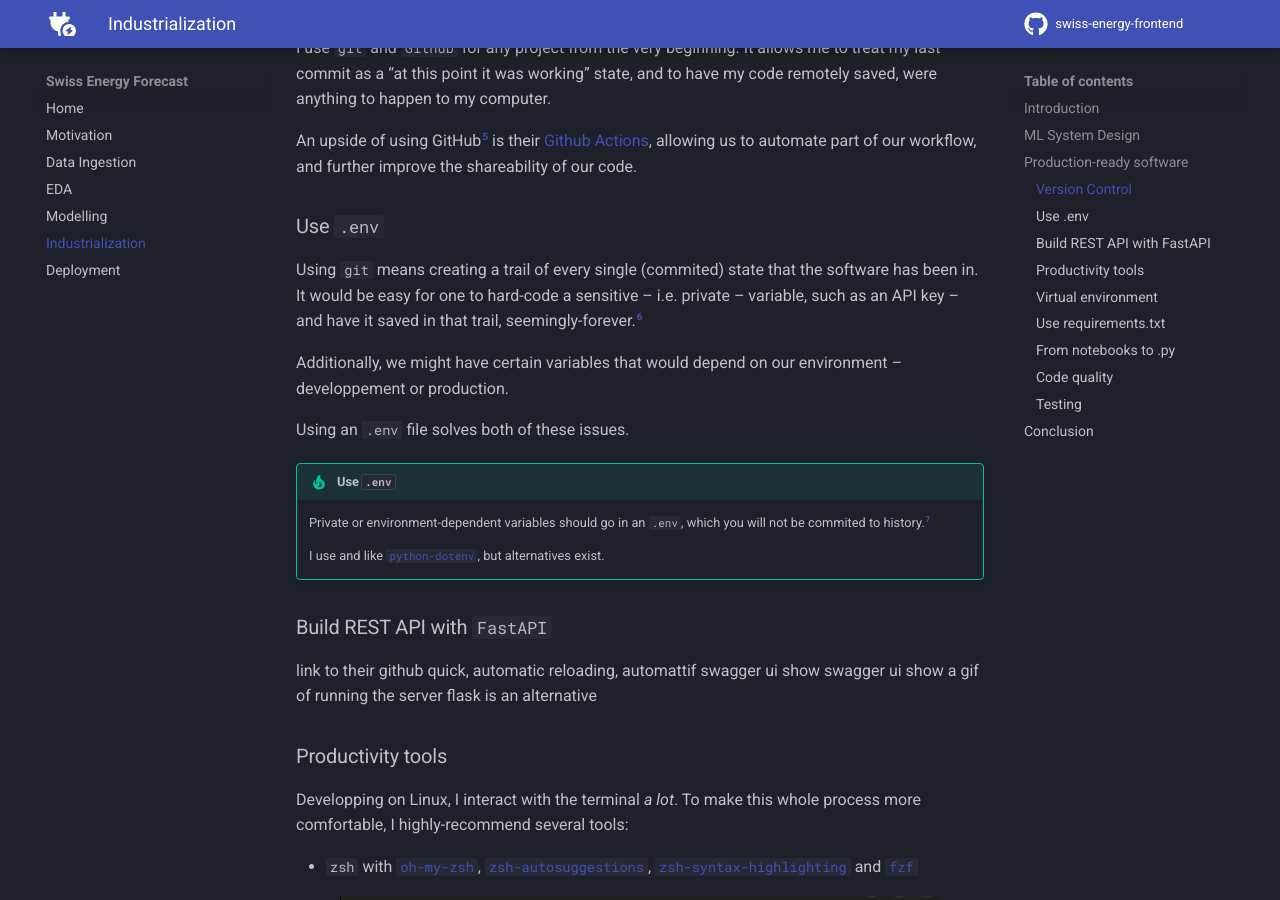
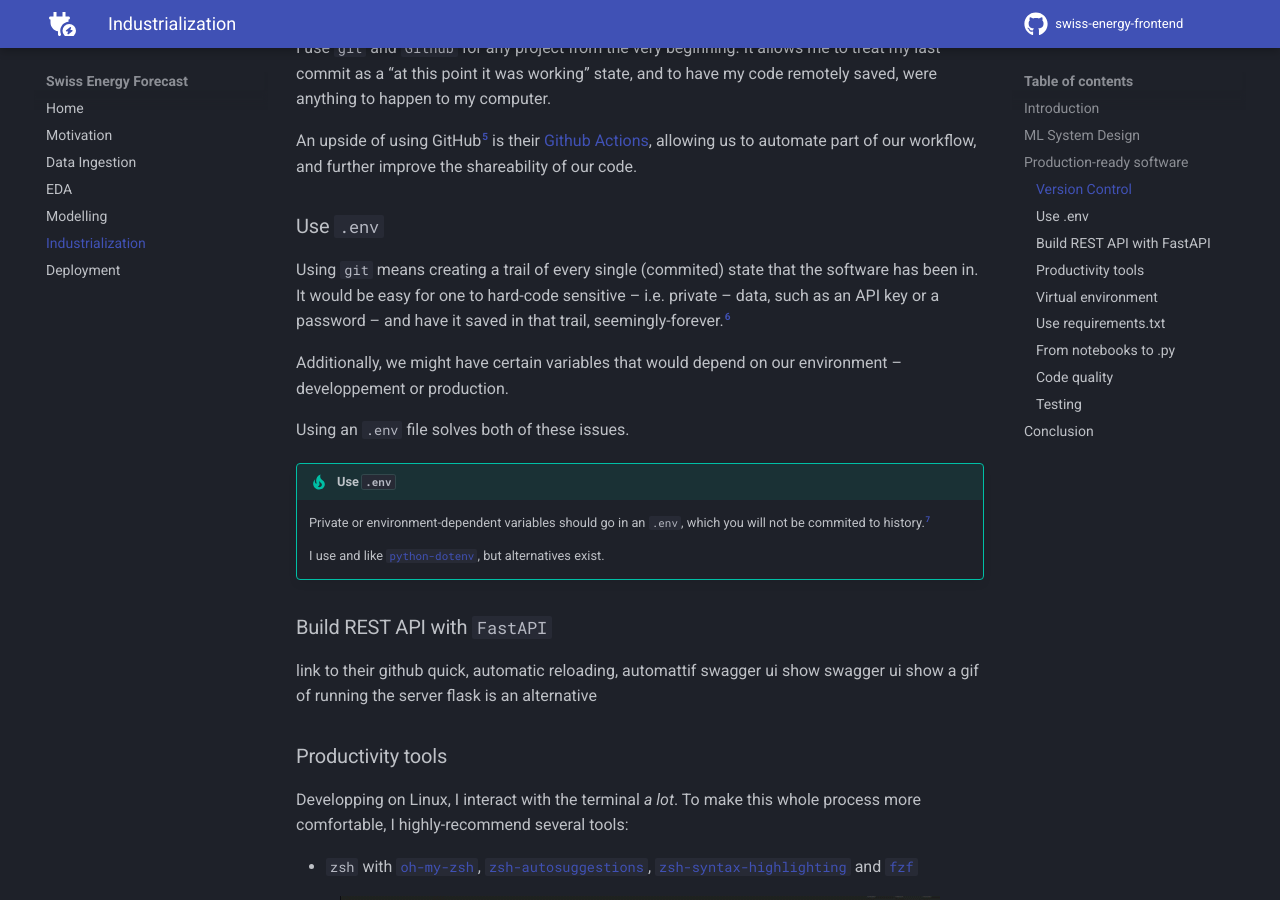
Before and after one commit to arthurgassner/swissenergy-frontend, an MkDocs documentation site: the page built from docs/industrialization.md, in a window 1280 px wide and 900 px high, scrolled down 2456 px. Built offline with MkDocs 1.6.1 and Material for MkDocs 9.7.7, drawn with Linux system fonts in a browser that asks for light colours; a script that is not in the unit is left out; comment, search, counter and statistics services are not loaded.

Commit message:
Update .md

```diff
--- a/docs/industrialization.md
+++ b/docs/industrialization.md
@@ -83,7 +83,7 @@ An upside of using GitHub[^5] is their [Github Actions](https://github.com/featu
 ### Use `.env`
 
 Using `git` means creating a trail of every single (commited) state that the software has been in.
-It would be easy for one to hard-code a sensitive -- i.e. private -- variable, such as an API key -- and have it saved in that trail, seemingly-forever.[^6]
+It would be easy for one to hard-code sensitive -- i.e. private -- data, such as an API key or a password -- and have it saved in that trail, seemingly-forever.[^6]
 
 [^6]: You can always edit a file's history, but it's messy.
 
```
